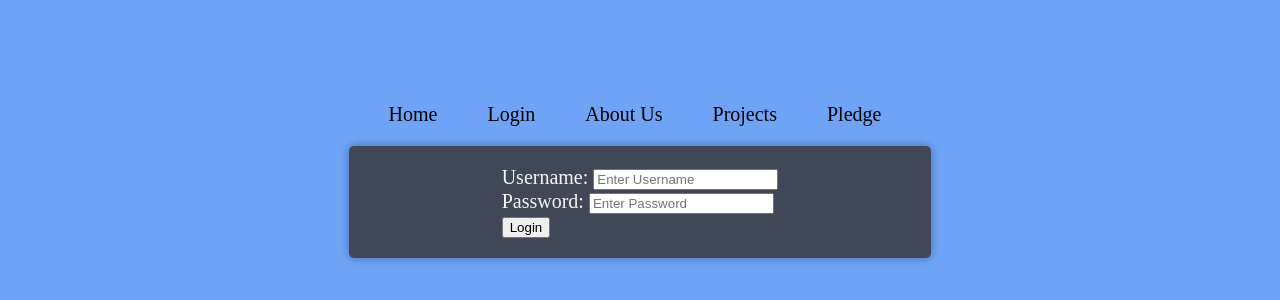
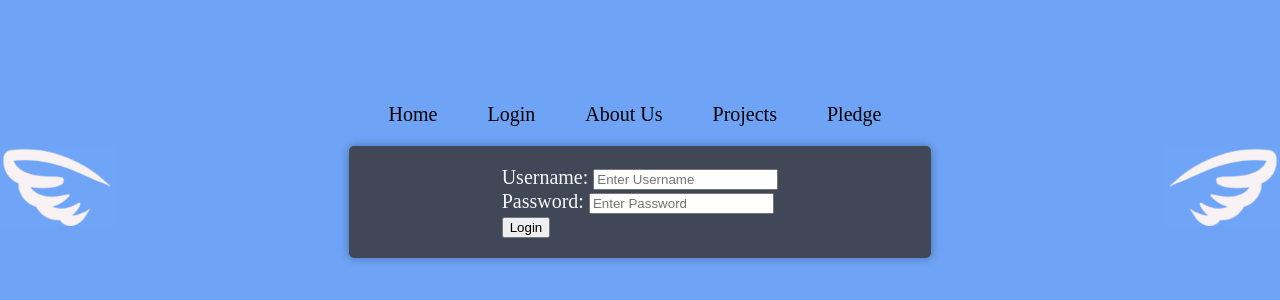
Before and after one commit to SKrpio/CrowdfundingApplication, a React (Vite) app: page /login in a window 1280 px wide. Shown: the part 230-530 px from the top of the page. Built offline with nearby package versions, Linux system fonts and the light colour scheme; a web font is replaced by a local one.

Commit message:
login wings

```diff
--- a/src/pages/CSS/LoginPage.css
+++ b/src/pages/CSS/LoginPage.css
@@ -1,7 +1,25 @@
 #background {
-    background-color: #6ea3f6
+    background-color: #6ea3f6;
 }
 
+/* Style for the wings */
+.wing {
+    position: absolute;
+    /* top: 10; */
+    height: 10%; /* Adjust this value to fit your design */
+}
+
+.left-wing {
+    left: 0;
+    top: 10;
+    height: 10%;
+}
+
+.right-wing {
+    right: 0;
+    top: 10;
+    height: 10%;
+}
 
 .login-container {
     display: flex;
--- a/src/pages/LoginPage.jsx
+++ b/src/pages/LoginPage.jsx
@@ -1,18 +1,18 @@
 import "../pages/CSS/LoginPage.css";
 import LoginForm from "../components/LoginForm";
-
-// function LoginPage() {
-//     return
-//     <LoginForm />
-// }
+import leftWing from '../images/leftWing.png';
+import rightWing from '../images/rightWing.png';
 
 
-// export default LoginPage
 
 function LoginPage() {
     return (
-        <div className="login-container">
-            <LoginForm />
+        <div>
+            <img src={leftWing} className="wing left-wing" />
+            <img src={rightWing} className="wing right-wing"/>
+            <div className="login-container">
+                <LoginForm />
+            </div>
         </div>
     );
 }
```
Also changed, not shown: src/images/leftWing.png (added), src/images/rightWing.png (added).
